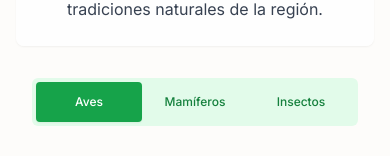
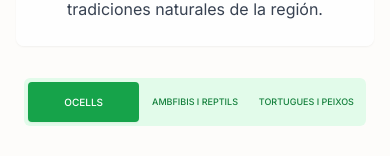
Before and after one commit to Fortaleny/fortalenyweb, a React (Vite) app: page /fauna in a window 390 px wide. Shown: the part 514-670 px from the top of the page. Built offline with nearby package versions, Linux system fonts and the light colour scheme.

Commit message:
Fix: Update Fauna tab names and styling
Updated Fauna tab names and adjusted styling for better mobile readability.

```diff
--- a/src/pages/Fauna.tsx
+++ b/src/pages/Fauna.tsx
@@ -15,7 +15,7 @@ import {
 } from "@/components/ui/card";
 
 const faunaData = {
-  "Aves": [
+  "OCELLS": [
     {
       id: 1,
       title: "Cigüeña Blanca",
@@ -41,7 +41,7 @@ const faunaData = {
       image: "/fauna/fauna1.jpg"
     }
   ],
-  "Mamíferos": [
+  "AMBFIBIS I REPTILS": [
     {
       id: 1,
       title: "Conejo de Monte",
@@ -61,7 +61,7 @@ const faunaData = {
       image: "/fauna/fauna1.jpg"
     }
   ],
-  "Insectos": [
+  "TORTUGUES I PEIXOS": [
     {
       id: 1,
       title: "Mariposa Monarca",
@@ -110,26 +110,26 @@ const Fauna = () => {
             </p>
           </div>
 
-          <Tabs defaultValue="Aves" className="w-full">
-            <div className="mx-4 md:mx-8">
+          <Tabs defaultValue="OCELLS" className="w-full">
+            <div className="mx-2 sm:mx-4 md:mx-8">
               <TabsList className="grid w-full grid-cols-3 mb-8 h-auto p-1 bg-green-100/80">
                 <TabsTrigger
-                  value="Aves"
-                  className="text-xs sm:text-sm py-2 px-2 sm:px-3 data-[state=active]:bg-green-600 data-[state=active]:text-white text-green-700 rounded transition-all whitespace-nowrap overflow-hidden text-ellipsis min-h-[2.5rem] flex items-center justify-center"
+                  value="OCELLS"
+                  className="text-[10px] xs:text-xs sm:text-sm py-2 px-1 xs:px-2 sm:px-3 data-[state=active]:bg-green-600 data-[state=active]:text-white text-green-700 rounded transition-all whitespace-nowrap overflow-hidden text-ellipsis min-h-[2.5rem] flex items-center justify-center leading-tight"
                 >
-                  Aves
+                  OCELLS
                 </TabsTrigger>
                 <TabsTrigger
-                  value="Mamíferos"
-                  className="text-xs sm:text-sm py-2 px-2 sm:px-3 data-[state=active]:bg-green-600 data-[state=active]:text-white text-green-700 rounded transition-all whitespace-nowrap overflow-hidden text-ellipsis min-h-[2.5rem] flex items-center justify-center"
+                  value="AMBFIBIS I REPTILS"
+                  className="text-[9px] xs:text-[10px] sm:text-sm py-2 px-1 xs:px-2 sm:px-3 data-[state=active]:bg-green-600 data-[state=active]:text-white text-green-700 rounded transition-all whitespace-nowrap overflow-hidden text-ellipsis min-h-[2.5rem] flex items-center justify-center leading-tight"
                 >
-                  Mamíferos
+                  AMBFIBIS I REPTILS
                 </TabsTrigger>
                 <TabsTrigger
-                  value="Insectos"
-                  className="text-xs sm:text-sm py-2 px-2 sm:px-3 data-[state=active]:bg-green-600 data-[state=active]:text-white text-green-700 rounded transition-all whitespace-nowrap overflow-hidden text-ellipsis min-h-[2.5rem] flex items-center justify-center"
+                  value="TORTUGUES I PEIXOS"
+                  className="text-[9px] xs:text-[10px] sm:text-sm py-2 px-1 xs:px-2 sm:px-3 data-[state=active]:bg-green-600 data-[state=active]:text-white text-green-700 rounded transition-all whitespace-nowrap overflow-hidden text-ellipsis min-h-[2.5rem] flex items-center justify-center leading-tight"
                 >
-                  Insectos
+                  TORTUGUES I PEIXOS
                 </TabsTrigger>
               </TabsList>
             </div>
```
